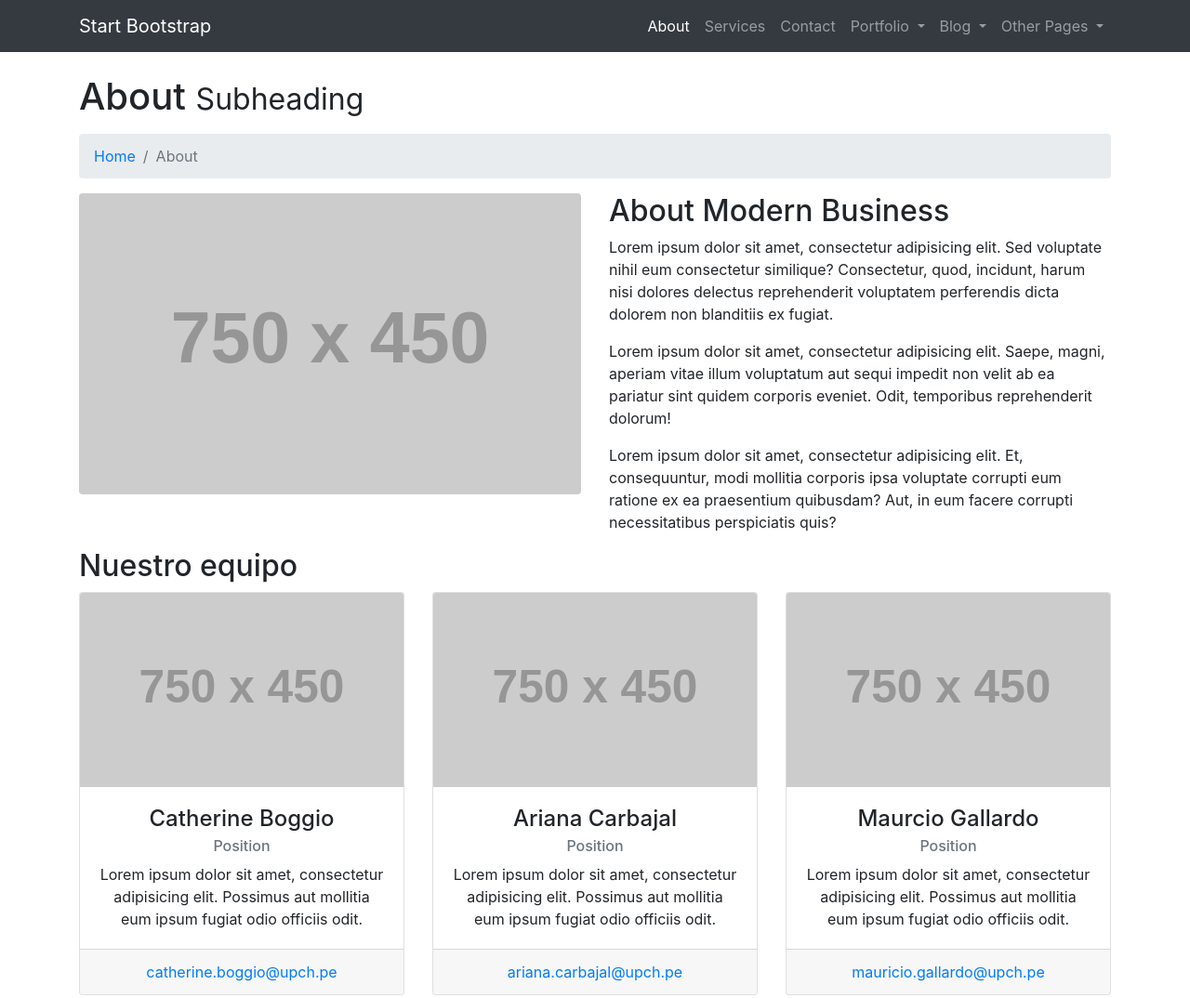
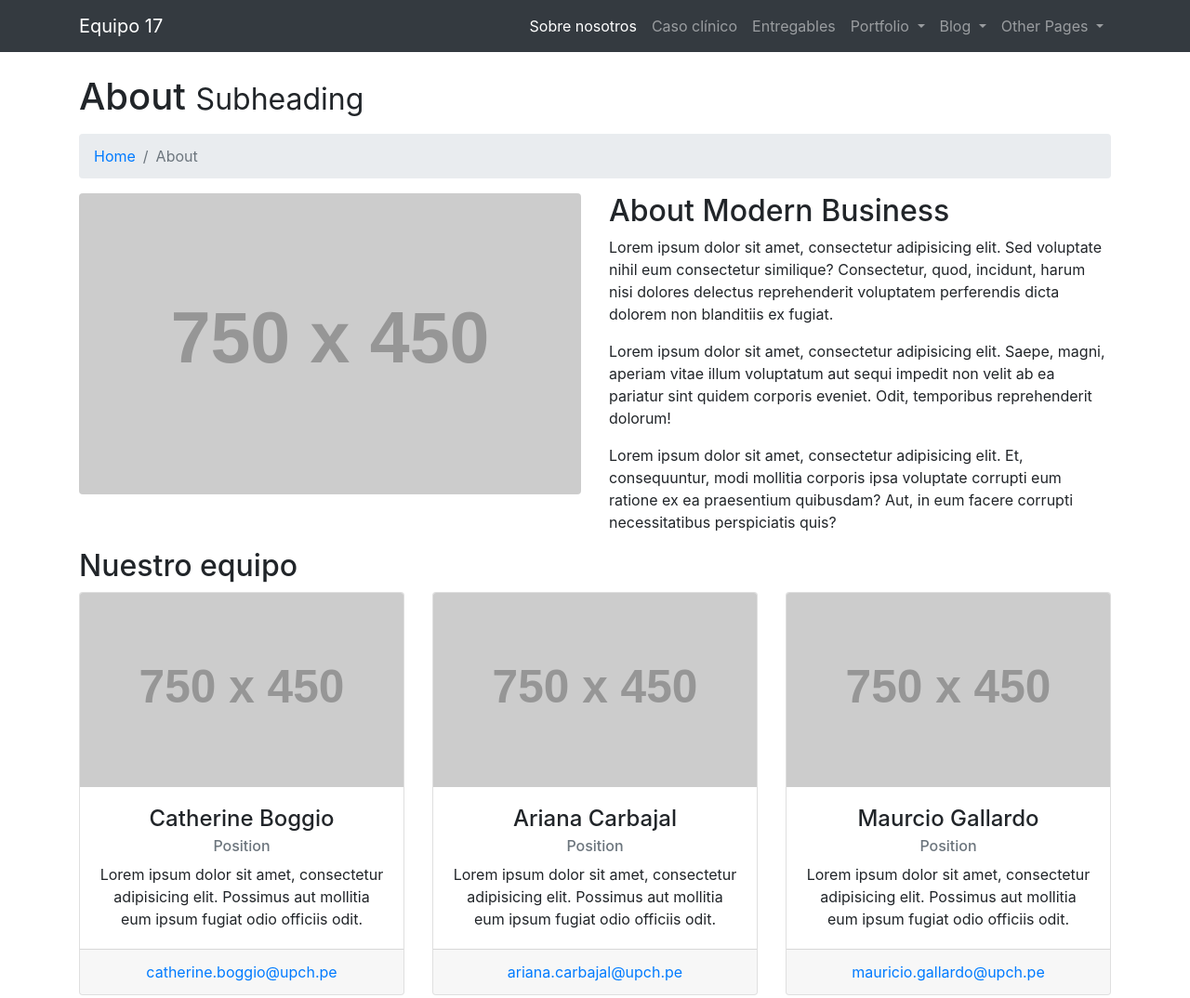
Before and after one commit to mauricio-gallardo22/externo, a website: page Sobre nosotros.html in a window 1280 px wide. Shown: the top 1074 px of the page at 93% size. Drawn offline with Linux system fonts and the light colour scheme; placeholder pictures from the web are drawn by us.

Commit message:
Update Sobre nosotros.html

```diff
--- a/Sobre nosotros.html
+++ b/Sobre nosotros.html
@@ -23,20 +23,20 @@
   <!-- Navigation -->
   <nav class="navbar fixed-top navbar-expand-lg navbar-dark bg-dark fixed-top">
     <div class="container">
-      <a class="navbar-brand" href="index.html">Start Bootstrap</a>
+      <a class="navbar-brand" href="index.html">Equipo 17</a>
       <button class="navbar-toggler navbar-toggler-right" type="button" data-toggle="collapse" data-target="#navbarResponsive" aria-controls="navbarResponsive" aria-expanded="false" aria-label="Toggle navigation">
         <span class="navbar-toggler-icon"></span>
       </button>
       <div class="collapse navbar-collapse" id="navbarResponsive">
         <ul class="navbar-nav ml-auto">
           <li class="nav-item active">
-            <a class="nav-link" href="about.html">About</a>
+            <a class="nav-link" href="Sobre nosotros.html">Sobre nosotros</a>
           </li>
           <li class="nav-item">
-            <a class="nav-link" href="services.html">Services</a>
+            <a class="nav-link" href="services.html">Caso clínico</a>
           </li>
           <li class="nav-item">
-            <a class="nav-link" href="contact.html">Contact</a>
+            <a class="nav-link" href="contact.html">Entregables</a>
           </li>
           <li class="nav-item dropdown">
             <a class="nav-link dropdown-toggle" href="#" id="navbarDropdownPortfolio" data-toggle="dropdown" aria-haspopup="true" aria-expanded="false">
```
